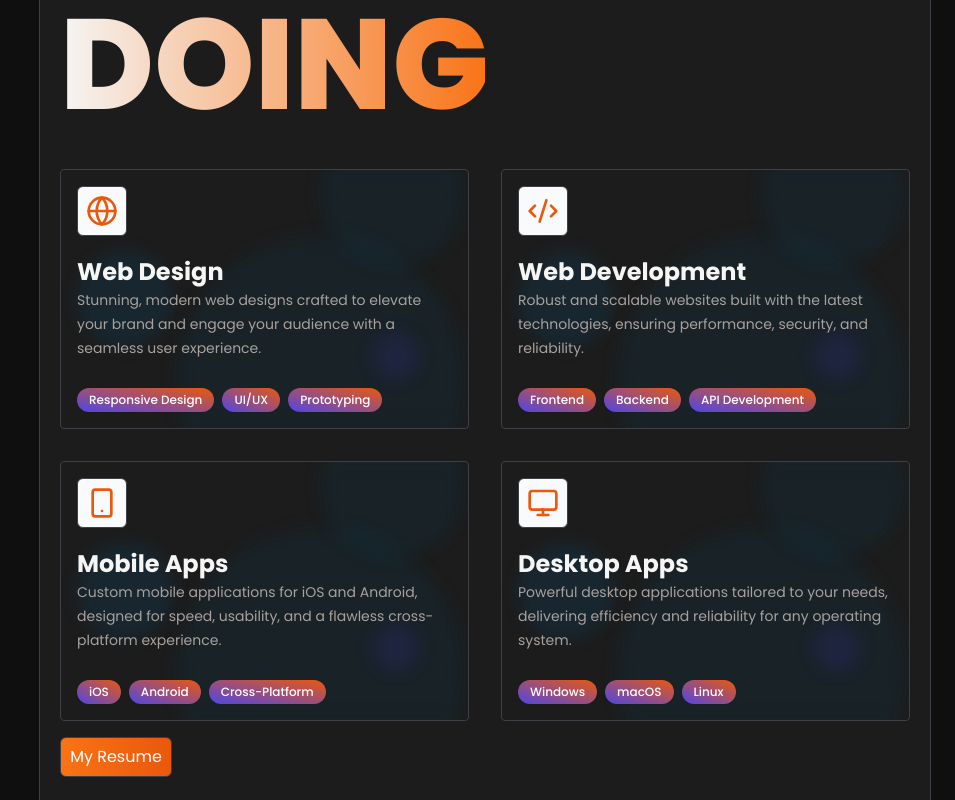
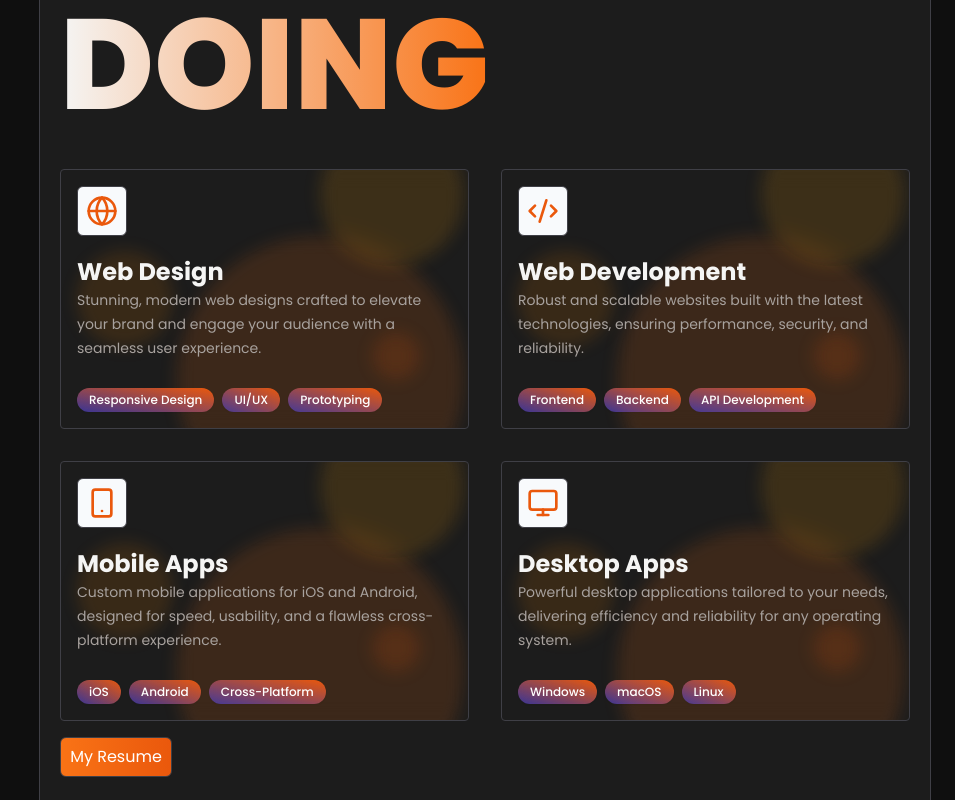
Before and after one commit to AmineCoder30/AmineFlio, a React (Vite) app: page / in a window 1280 px wide. Shown: the part 1000-1800 px from the top of the page, without its empty margins (325-1280 px from the left). Built offline with nearby package versions, Linux system fonts and the light colour scheme; no server answers.

Commit message:
Update ServicesCard.jsx

```diff
--- a/src/components/ui/ServicesCard.jsx
+++ b/src/components/ui/ServicesCard.jsx
@@ -8,10 +8,10 @@ const ServiceCard = ({
 }) => {
   return (
     <div className="w-full  duration-500 group cursor-pointer overflow-hidden relative rounded border border-border bg-card-bg p-4 flex flex-col justify-evenly">
-      <div className="absolute blur duration-500 group-hover:blur-none w-72 h-72 rounded-full group-hover:translate-x-12 group-hover:translate-y-12 bg-sky-900/15 backdrop-blur-sm right-1 -bottom-24"></div>
-      <div className="absolute blur duration-500 group-hover:blur-none w-12 h-12 rounded-full group-hover:translate-x-12 group-hover:translate-y-2 bg-indigo-700/15 backdrop-blur-sm right-12 bottom-12"></div>
-      <div className="absolute blur duration-500 group-hover:blur-none w-36 h-36 rounded-full group-hover:translate-x-12 group-hover:-translate-y-12  bg-sky-900/15 backdrop-blur-sm right-1 -top-12"></div>
-      <div className="absolute blur duration-500 group-hover:blur-none w-24 h-24 bg-sky-700/15 rounded-full group-hover:-translate-x-12"></div>
+      <div className="absolute blur duration-500 group-hover:blur-none w-72 h-72 rounded-full group-hover:translate-x-12 group-hover:translate-y-12 bg-orange-500/15 backdrop-blur-sm right-1 -bottom-24"></div>
+      <div className="absolute blur duration-500 group-hover:blur-none w-12 h-12 rounded-full group-hover:translate-x-12 group-hover:translate-y-2 bg-orange-600/15 backdrop-blur-sm right-12 bottom-12"></div>
+      <div className="absolute blur duration-500 group-hover:blur-none w-36 h-36 rounded-full group-hover:translate-x-12 group-hover:-translate-y-12  bg-amber-500/15 backdrop-blur-sm right-1 -top-12"></div>
+      <div className="absolute blur duration-500 group-hover:blur-none w-24 h-24 bg-amber-600/15 rounded-full group-hover:-translate-x-12"></div>
       <div className="z-10 flex flex-col justify-evenly w-full h-full">
         {/* Icon */}
         <div
@@ -37,7 +37,7 @@ const ServiceCard = ({
     rounded-full
     text-white
     bg-gradient-to-tr
-  from-indigo-600 to-accent-hover backdrop-blur-sm shadow-sm transition-all duration-500 delay-[calc(100ms*var(--i))]`}
+  from-indigo-600/60 to-accent-hover backdrop-blur-sm shadow-sm transition-all duration-500 delay-[calc(100ms*var(--i))]`}
               style={{ "--i": i }}
             >
               {feature}
```
